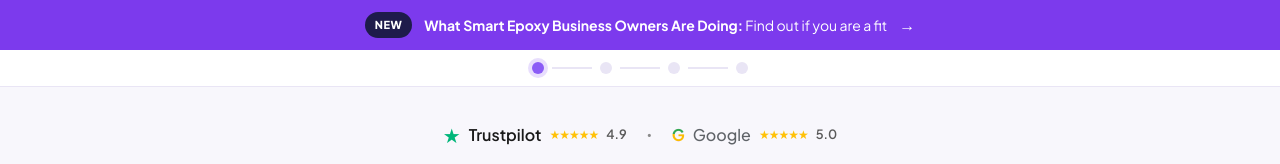
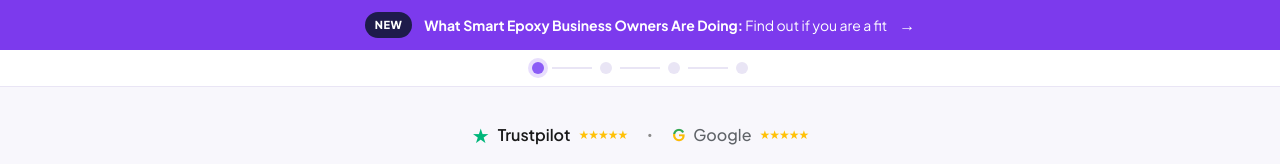
Before and after one commit to Admedic1/Concretemarketingpros, a plain HTML site: page index.html in a window 1280 px wide. Shown: the top 164 px of the page. Drawn offline with Linux system fonts and the light colour scheme; a script that the page names is missing.

Commit message:
Remove scores from trust badges, keep stars only

```diff
--- a/index.html
+++ b/index.html
@@ -58,14 +58,12 @@
                         <span class="tp-star">★</span>
                         <span class="tp-text">Trustpilot</span>
                         <span class="badge-stars">★★★★★</span>
-                        <span class="badge-score">4.9</span>
                     </div>
                     <span class="trust-divider">•</span>
                     <div class="trust-badge-inline google">
                         <span class="g-icon">G</span>
                         <span class="g-text">Google</span>
                         <span class="badge-stars">★★★★★</span>
-                        <span class="badge-score">5.0</span>
                     </div>
                 </div>
 
```
Also changed, not shown: 1 other file.
